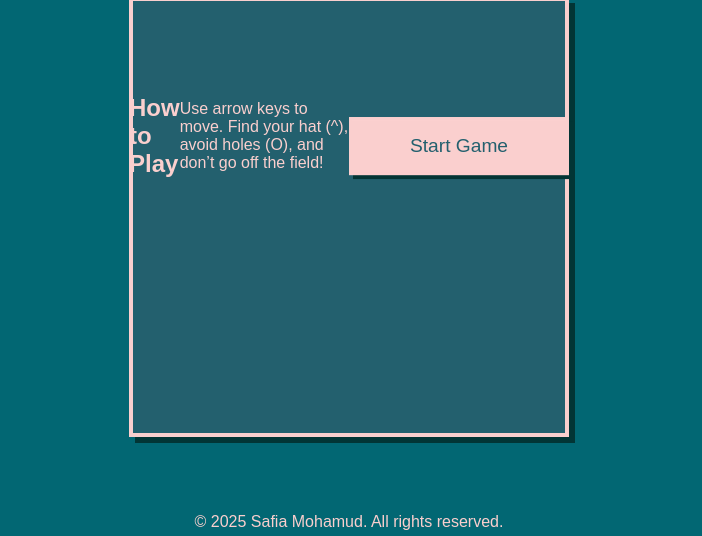
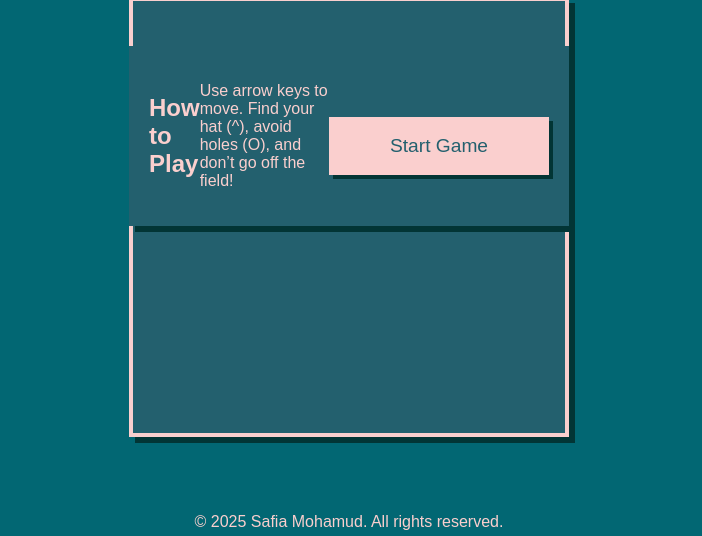
Before and after one commit to safia-mo/FIND-YOUR-HAT, a plain HTML site: page index.html in a window 1280 px wide. Shown: the part 264-800 px from the top of the page, without its empty margins (291-993 px from the left). Drawn offline with Linux system fonts and the light colour scheme; a web font is replaced by a local one.

Commit message:
background of rule box

```diff
--- a/style.css
+++ b/style.css
@@ -100,6 +100,13 @@ background-color: #026773;
   justify-content: center;
   overflow: auto;
 }
+#rules-box{
+  box-sizing: border-box;
+  background: #23606e;
+  color: #FACFCE;
+  box-shadow: 6px 6px 0 #023535;
+
+}
 
 .message-box {
   width: 100%;
```
